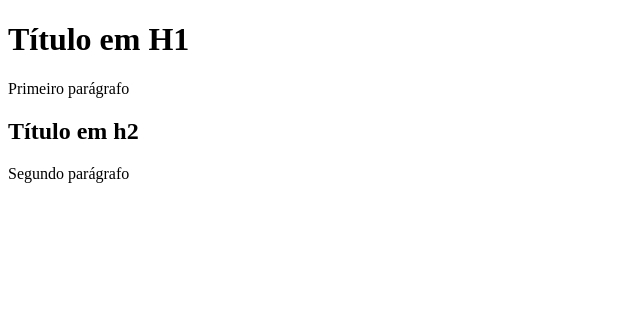
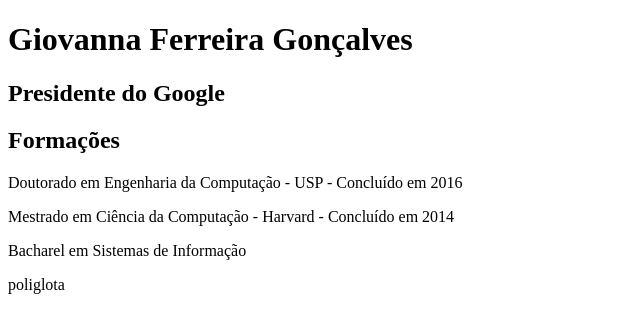
Before and after one commit to Gixya/CBTDWEB, a plain HTML site: page index.html in a window 1280 px wide. Shown: the whole page, without its empty margins (0-640 px from the left). Drawn offline with Linux system fonts and the light colour scheme.

Commit message:
Update index.html

```diff
--- a/index.html
+++ b/index.html
@@ -6,11 +6,13 @@
 
 <body>
 
-    <h1> Título em H1</h1>
-    <p> Primeiro parágrafo </p>
-
-    <h2> Título em h2</h2>
-    <p> Segundo parágrafo </p>
+    <h1> Giovanna Ferreira Gonçalves </h1>
+    <h2> Presidente do Google </h2>
+    <h2> Formações</h2>
+    <p> Doutorado em Engenharia da Computação - USP - Concluído em 2016</p>
+    <p> Mestrado em Ciência da Computação - Harvard - Concluído em 2014</p>
+    <p> Bacharel em Sistemas de Informação </p>
+    <p> poliglota</p>
 </body>
 
 </html>
```
